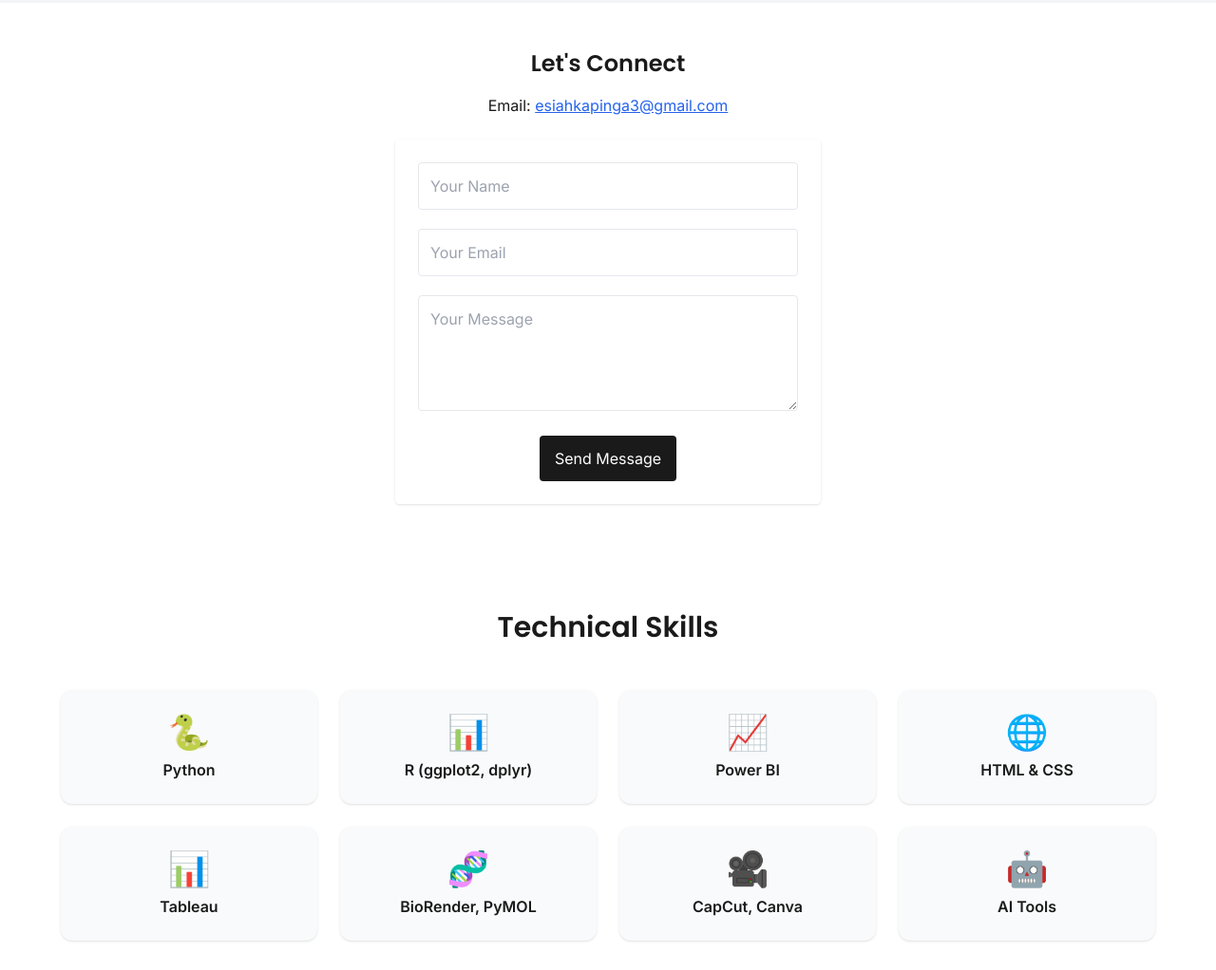
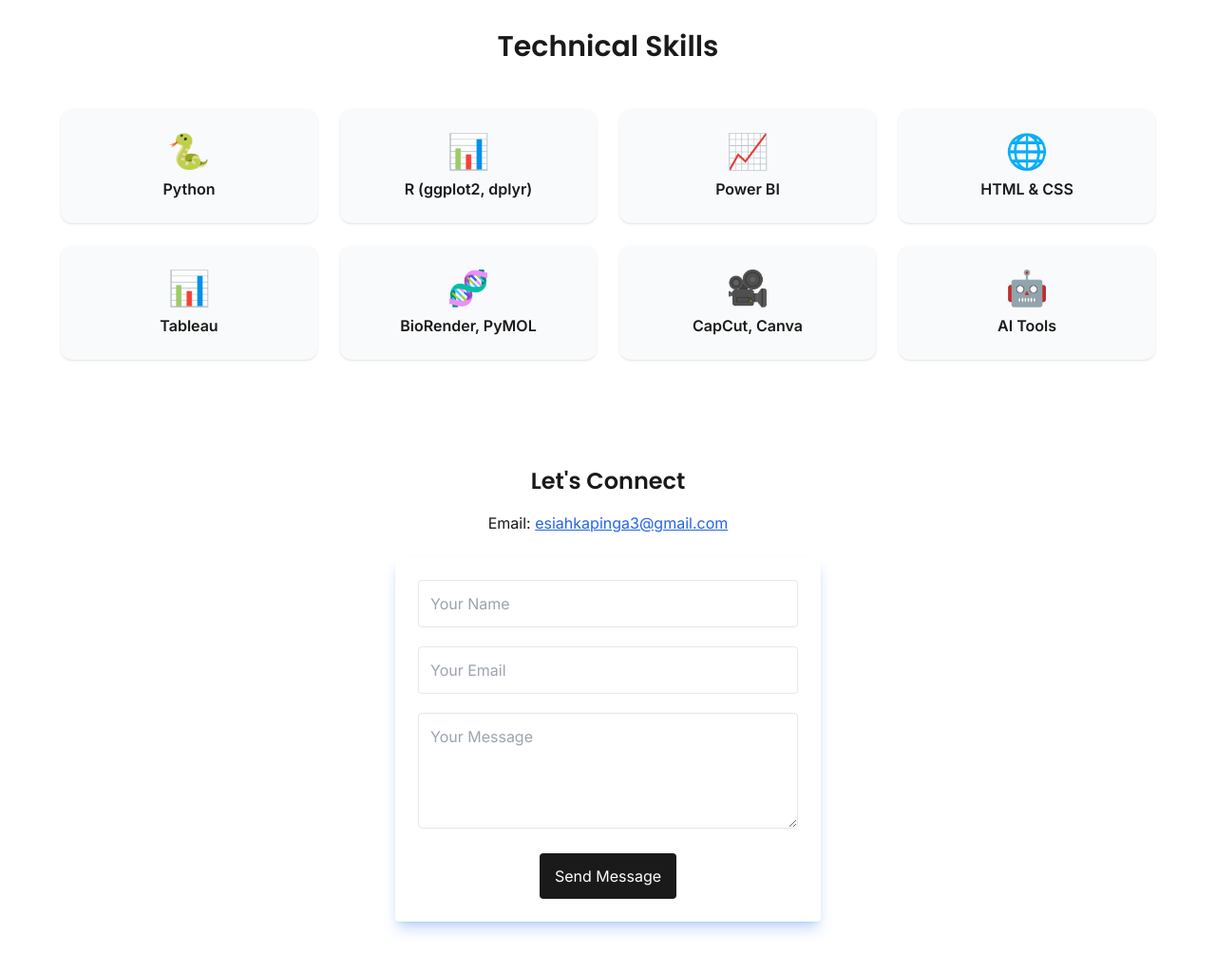
Before and after one commit to esiahkapingaa/portfolio-site, a plain HTML site: page index.html in a window 1280 px wide. Shown: the part 1481-2503 px from the top of the page at 95% size. Drawn offline with nearby package versions, Linux system fonts and the light colour scheme.

Commit message:
Update index.html

```diff
--- a/index.html
+++ b/index.html
@@ -50,13 +50,13 @@
     </header>
 
     <!-- HERO / BANNER -->
-    <section class="bg-brand-dark text-white py-20 px-4">
+    <section class="bg-gradient-to-r from-brand-yellow via-black to-brand-yellow py-20 px-4">
       <div class="max-w-6xl mx-auto flex flex-col md:flex-row items-center justify-between">
         <div class="md:w-1/2 mb-10 md:mb-0">
           <h1 class="text-4xl md:text-5xl font-display font-bold leading-tight mb-4">Esiah Kapinga</h1>
           <h2 class="text-4xl font-display font-bold mb-4 animate-pulse">Bioinformatics & Health Data Analyst</h2>
           <p class="text-lg">I specialize in using R and Python to clean, analyze, and visualize global health data — turning raw data into meaningful insights. With a background in microbiology and real-world project experience, I bring both scientific depth and analytical clarity to every project.</p>
-          <p class="mt-4 italic">"I take health and technology at heart, not just as a profession. Let’s connect."</p>
+          <p class="mt-2 text-sm italic text-brand-accent">"I take health and technology at heart, not just as a profession. Let’s connect."</p>
           <a href="#contact" class="bg-brand-accent text-white px-6 py-3 rounded shadow hover:bg-orange-500 transition">Reach Out</a>
         </div>
         <div class="md:w-1/2 flex justify-center">
@@ -95,18 +95,7 @@
       </div>
     </section>
 
-    <section id="contact" class="py-12 text-center" data-aos="fade-up">
-      <h3 class="text-2xl font-display font-bold mb-4">Let's Connect</h3>
-      <p class="mb-6">Email: <a href="mailto:esiahkapinga3@gmail.com" class="text-brand-accent underline">esiahkapinga3@gmail.com</a></p>
-      <form class="max-w-md mx-auto bg-white p-6 rounded shadow space-y-5">
-        <input type="text" placeholder="Your Name" class="w-full border p-3 rounded" required />
-        <input type="email" placeholder="Your Email" class="w-full border p-3 rounded" required />
-        <textarea placeholder="Your Message" class="w-full border p-3 rounded" rows="4" required></textarea>
-        <button class="bg-brand-dark text-white px-4 py-3 rounded hover:bg-brand-orange" type="submit">Send Message</button>
-      </form>
-    </section>
-
-    <!-- SKILLS SECTION (Tiles) -->
+       <!-- SKILLS SECTION (Tiles) -->
     <section id="skills" class="py-16 px-4 bg-white text-brand-dark">
       <div class="max-w-6xl mx-auto" data-aos="fade-up">
         <h3 class="text-3xl font-display font-bold text-center mb-12">Technical Skills</h3>
@@ -147,6 +136,17 @@
       </div>
     </section>
 
+    <section id="contact" class="py-12 text-center" data-aos="fade-up">
+      <h3 class="text-2xl font-display font-bold mb-4">Let's Connect</h3>
+      <p class="mb-6">Email: <a href="mailto:esiahkapinga3@gmail.com" class="text-brand-accent underline">esiahkapinga3@gmail.com</a></p>
+      <form class="max-w-md mx-auto bg-white p-6 rounded shadow-lg shadow-blue-500/30 space-y-5">
+        <input type="text" placeholder="Your Name" class="w-full border p-3 rounded" required />
+        <input type="email" placeholder="Your Email" class="w-full border p-3 rounded" required />
+        <textarea placeholder="Your Message" class="w-full border p-3 rounded" rows="4" required></textarea>
+        <button class="bg-brand-dark text-white px-4 py-3 rounded hover:bg-brand-accent" type="submit">Send Message</button>
+      </form>
+    </section>
+
     <footer class="text-center py-6 bg-black text-white text-sm mt-12">
       <div class="flex flex-col items-center">
         <div class="text-5xl mb-2 animate-pulse">⏰</div>
```
